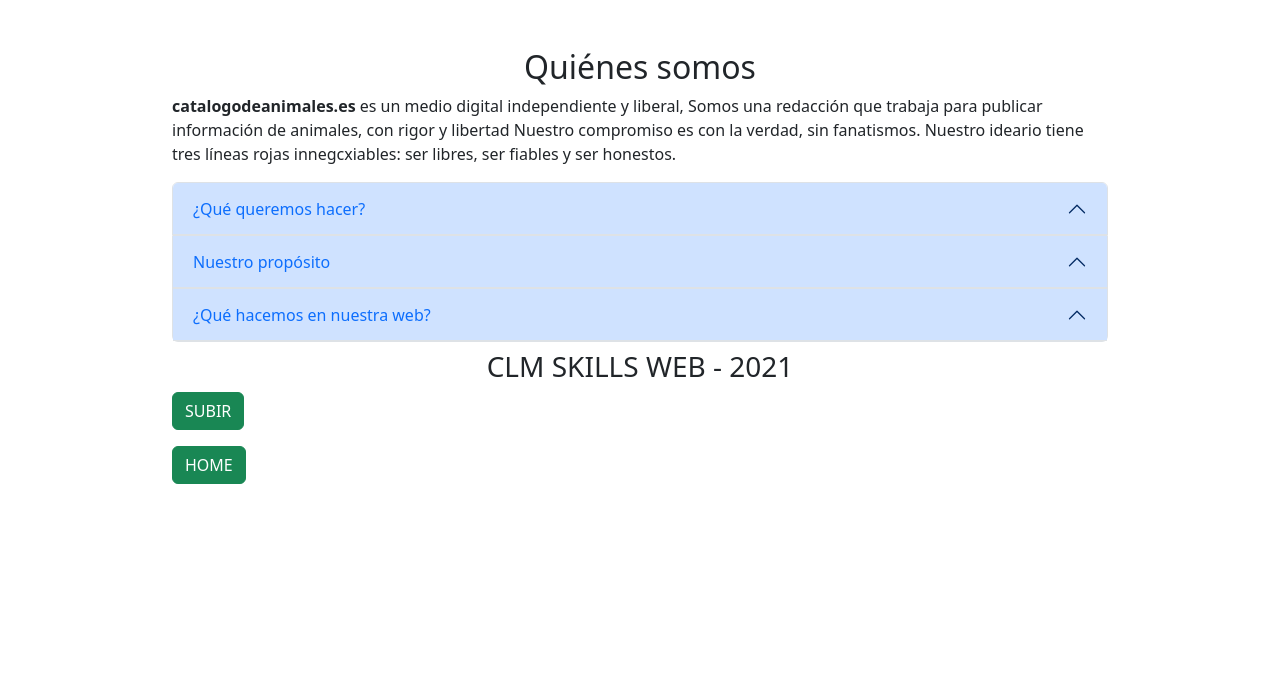
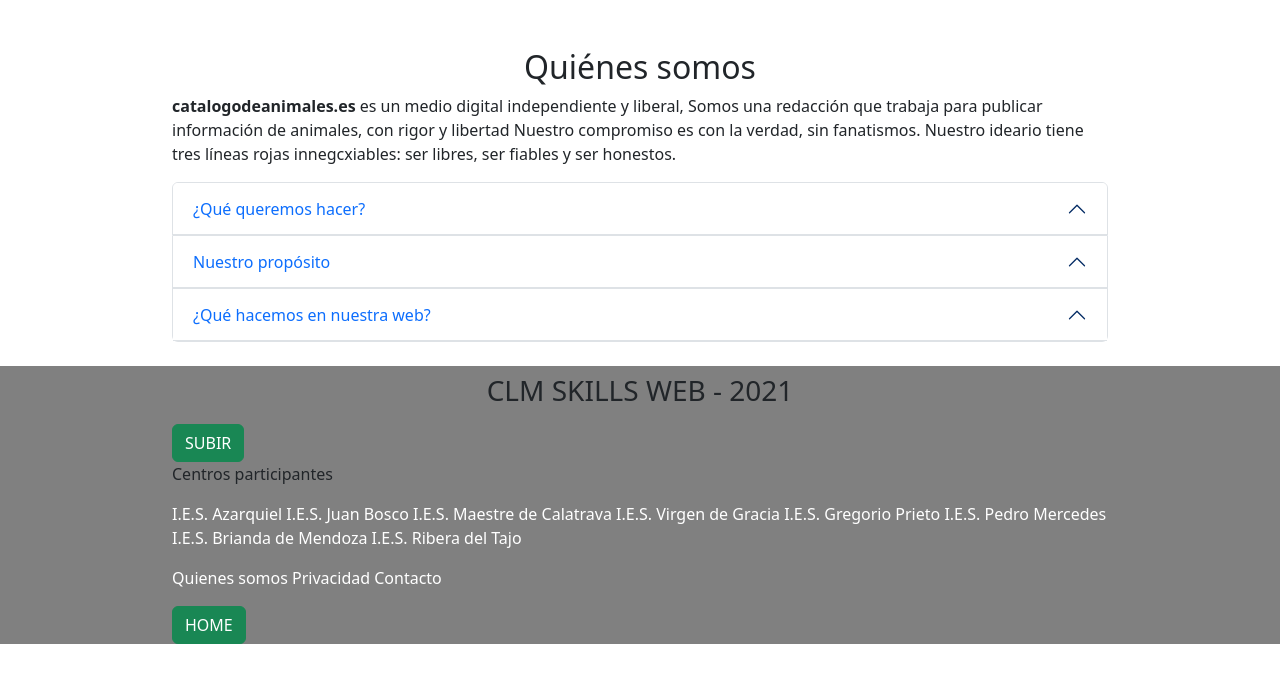
Before and after one commit to ManuNovillo/webskill, a plain HTML site: page quienessomos.html in a window 1280 px wide. Drawn offline with nearby package versions, Linux system fonts and the light colour scheme.

Commit message:
parte paula

```diff
--- a/quienessomos.html
+++ b/quienessomos.html
@@ -23,7 +23,7 @@
         </header>
 
         <main>
-            <div class="container w-75 pt-5">
+            <div class="container w-75 pt-5 pb-4">
                 <h2 class="text-center">Quiénes somos</h2>
                 <p>
                     <strong>catalogodeanimales.es</strong>
@@ -39,7 +39,7 @@
                     <div class="accordion-item">
                         <h2 class="accordion-header" id="headingOne">
                             <button
-                                class="accordion-button text-primary"
+                                class="accordion-button text-primary bg-white"
                                 type="button"
                                 data-bs-toggle="collapse"
                                 data-bs-target="#acordeon1"
@@ -68,7 +68,7 @@
                     <div class="accordion-item">
                         <h2 class="accordion-header" id="headingOne">
                             <button
-                                class="accordion-button text-primary"
+                                class="accordion-button text-primary bg-white"
                                 type="button"
                                 data-bs-toggle="collapse"
                                 data-bs-target="#acordeon2"
@@ -97,7 +97,7 @@
                     <div class="accordion-item">
                         <h2 class="accordion-header" id="headingOne">
                             <button
-                                class="accordion-button text-primary"
+                                class="accordion-button text-primary bg-white"
                                 type="button"
                                 data-bs-toggle="collapse"
                                 data-bs-target="#acordeon3"
@@ -135,24 +135,33 @@
 
         </main>
 
-        <footer>
-            <div class="container w-75 pt-2">
-                <h3 class="text-center">CLM SKILLS WEB - 2021</h3>
-                <div class="  align-items-center">
+        <footer style="background-color: gray;">
+            <h3 class="text-center pt-2">CLM SKILLS WEB - 2021</h3>
+            <div class="container w-75 pt-2 ">
+                <div class="align-items-center">
                     <button class="btn btn-success">
                         SUBIR
                     </button>
 
                     <div>
-                        <p></p>
-                        <p>
-
+                        <p> Centros participantes</p>
+                        <p class="text-white">
+                            I.E.S. Azarquiel
+                            I.E.S. Juan Bosco
+                            I.E.S. Maestre de Calatrava
+                            I.E.S. Virgen de Gracia
+                            I.E.S. Gregorio Prieto
+                            I.E.S. Pedro Mercedes
+                            I.E.S. Brianda de Mendoza
+                            I.E.S. Ribera del Tajo
                         </p>
                     </div>
 
                     <div>
-                        <p>
-
+                        <p class="text-white">
+                            Quienes somos
+                            Privacidad
+                            Contacto
                         </p>
                     </div>
 
```
